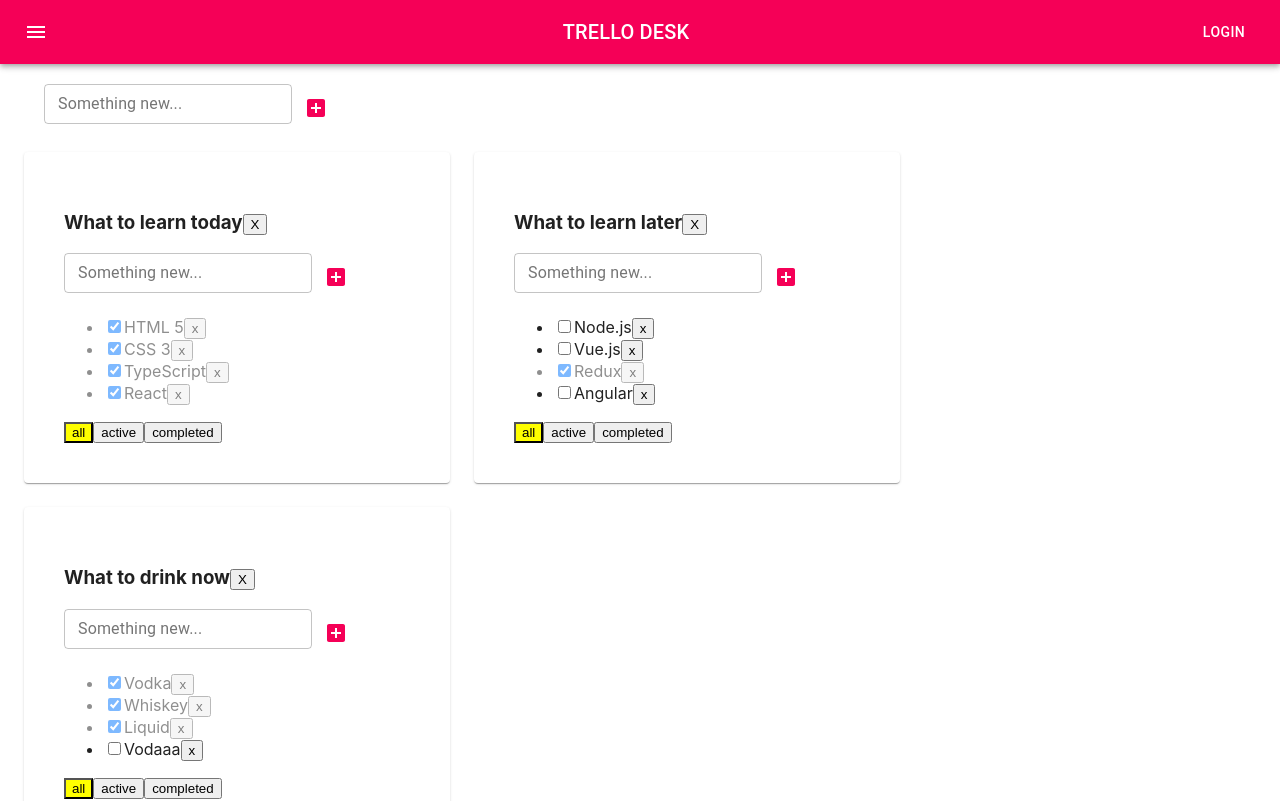
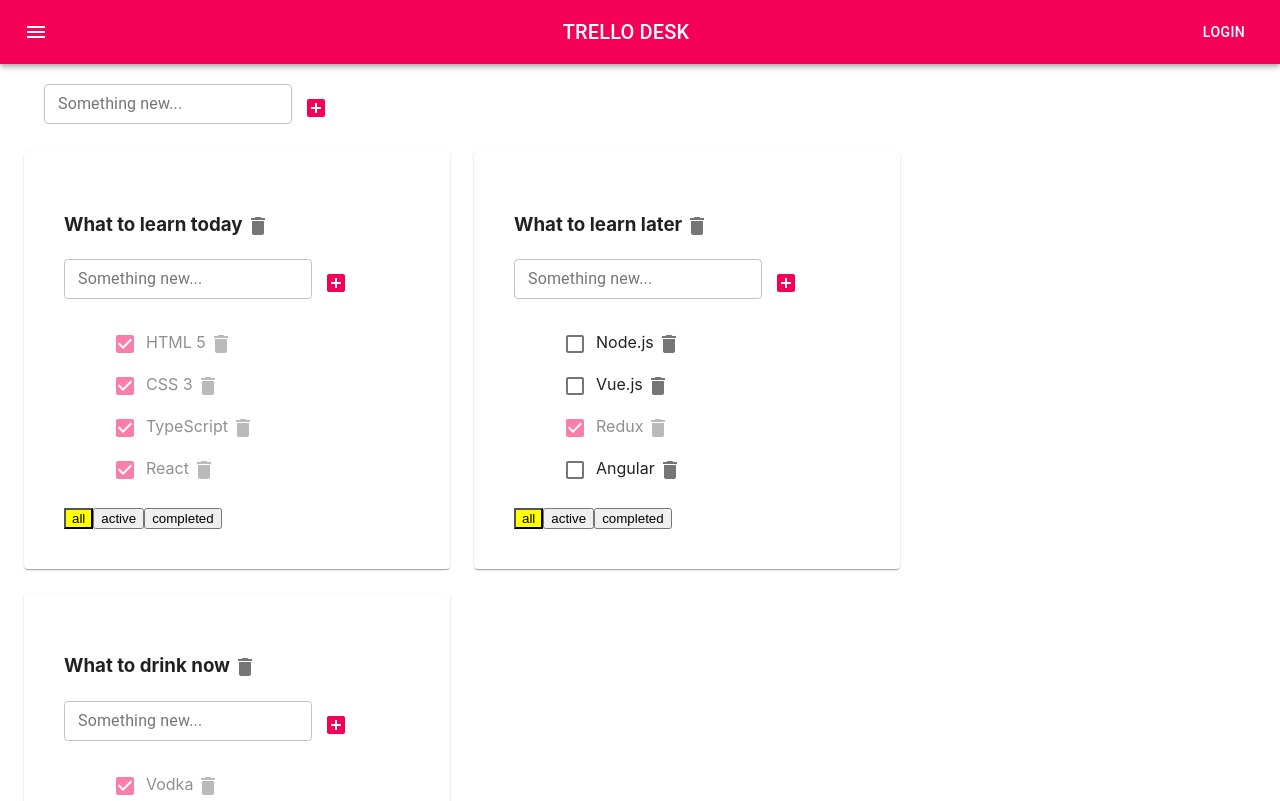
Before and after one commit to Dora-ApplePie/Todolist-React-TS, a React (Create React App) app: page / in a window 1280 px wide. Shown: the top 801 px of the page. Built offline with nearby package versions, Linux system fonts and the light colour scheme.

Commit message:
add Material IconButton (delete) with callback

```diff
--- a/src/Todolist.tsx
+++ b/src/Todolist.tsx
@@ -4,9 +4,8 @@ import {filterType} from "./App";
 import {ButtonClick} from "./components/ButtonClick/ButtonClick";
 import {AddItemForm} from "./components/AddItemForm/AddItemForm";
 import {EditableSpan} from "./components/EditableSpan/EditableSpan";
-
-
-
+import {Delete} from "@material-ui/icons";
+import {Checkbox, IconButton} from "@material-ui/core";
 
 
 export type PropsTasks = {
@@ -53,7 +52,10 @@ export const Todolist: React.FC<PropsTasks> = React.memo((props) => {
                      const callbackUPDATE = (title: string) => {
                             props.updTitle(title, props.todolistsID)
                         }*/}
-                    <ButtonClick name={'X'} callback={removeTodo}/>
+                    <IconButton onClick={removeTodo} aria-label="delete" size="small">
+                        <Delete/>
+                    </IconButton>
+                    {/*<ButtonClick name={'X'} callback={removeTodo}/>*/}
                 </h3>
                 <div className={'both'}>
                     <AddItemForm callback={(title) => props.addTask(title, props.todolistsID)}/>
@@ -66,16 +68,20 @@ export const Todolist: React.FC<PropsTasks> = React.memo((props) => {
                         const checkedTaskHandler = (e: ChangeEvent<HTMLInputElement>) => {
                             props.changeChecked(t.id, e.currentTarget.checked, props.todolistsID)
                         }
-                        return <li className={t.isDone ? 'is-done' : ''}
+                        return <div className={t.isDone ? 'is-done' : ''}
                                    key={t.id}> {/*используем ключ, реакту важно знать что мы мапим/удаляем, надо связать объект с jsx*/}
-                            <input type="checkbox"
-                                   onChange={checkedTaskHandler}
-                                   checked={t.isDone}/>
+                            <Checkbox onChange={checkedTaskHandler} checked={t.isDone}/>
+                            {/*<input type="checkbox"*/}
+                            {/*       onChange={checkedTaskHandler}*/}
+                            {/*       checked={t.isDone}/>*/}
                             <EditableSpan title={t.title}
                                           callback={(title) => props.updTask(title, props.todolistsID, t.id)}/>
-                            <ButtonClick name={'x'} callback={removeHandler}/>
+                            <IconButton onClick={removeHandler} aria-label="delete" size="small">
+                                <Delete/>
+                            </IconButton>
+                            {/*<ButtonClick name={'x'} callback={removeHandler}/>*/}
                             {/*2-й способ "мостик", ремув хэндлер*/}
-                        </li>
+                        </div>;
                     })
                     }
                 </ul>
--- a/src/components/AddItemForm/AddItemForm.tsx
+++ b/src/components/AddItemForm/AddItemForm.tsx
@@ -1,7 +1,5 @@
 import React, {ChangeEvent, KeyboardEvent, useState} from "react";
 import {errorType} from "../../Todolist";
-import styles from './AddItemForm.module.css'
-import {ButtonClick} from "../ButtonClick/ButtonClick";
 import {IconButton, TextField} from "@material-ui/core";
 import {AddBox} from "@material-ui/icons";
 
@@ -20,7 +18,7 @@ export const AddItemForm = (props: propsType) => {
             props.callback(newInputValue)
             setNewInputValue('') //очистка поля инпута
         } else {
-            setError('This title is required!')
+            setError('Title is required!')
         }
     }
     //------------------функции обработчики для TL--------------
@@ -37,7 +35,7 @@ export const AddItemForm = (props: propsType) => {
             setNewInputValue('')
         }
         if (e.key === 'Enter' && newInputValue.trim() === '') {
-            setError('This title is required!')
+            setError('Title is required!')
         }
     }
     //--------------------------- зе енд обработчики TL ----------------
@@ -52,7 +50,6 @@ export const AddItemForm = (props: propsType) => {
                 label="Something new..."
                 variant="outlined"
                 size="small"
-                // className={error ? styles.Error : ''}
             />
             <IconButton onClick={addTaskHandler} color="secondary">
                 <AddBox/>
```
